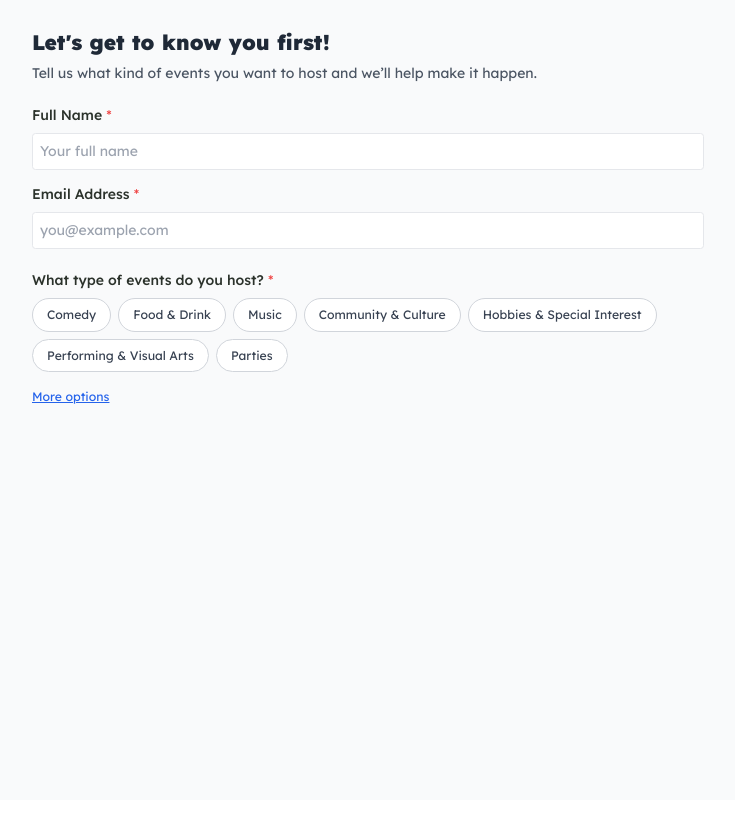
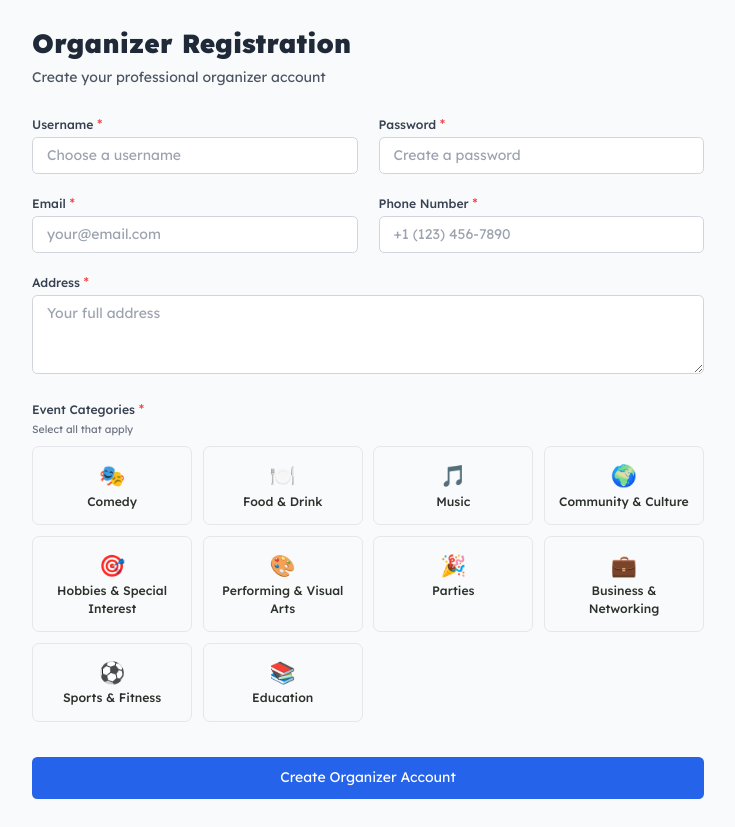
Before and after one commit to Pramodya690/event-management-system, a React (Vite) app: page /signup/organizer in a window 1280 px wide. Shown: the whole page, without its empty margins (272-1007 px from the left). Before the commit the page ends 800 px from the top, so only its background shows below. Built offline with nearby package versions, Linux system fonts and the light colour scheme.

Commit message:
Change signup organizer page

```diff
--- a/src/pages/Signup/SignupOrganizer.jsx
+++ b/src/pages/Signup/SignupOrganizer.jsx
@@ -2,31 +2,40 @@ import { useState } from 'react';
 import { useNavigate } from 'react-router-dom';
 
 const SignUpOrganizer = () => {
-  const [name, setName] = useState('');
+  const [username, setUsername] = useState('');
+  const [password, setPassword] = useState('');
+  const [selectedCategories, setSelectedCategories] = useState([]);
   const [email, setEmail] = useState('');
-  const [selected, setSelected] = useState([]);
-  const [showMoreOptions, setShowMoreOptions] = useState(false);
-  const [numEvents, setNumEvents] = useState('');
-  const [eventSize, setEventSize] = useState('');
-  const [goal, setGoal] = useState('');
+  const [phone, setPhone] = useState('');
+  const [address, setAddress] = useState('');
   const navigate = useNavigate();
 
-  const eventTypes = [
-    'Comedy', 'Food & Drink', 'Music', 'Community & Culture',
-    'Hobbies & Special Interest', 'Performing & Visual Arts', 'Parties',
+  const categories = [
+    { id: 'comedy', name: 'Comedy', icon: '🎭' },
+    { id: 'food-drink', name: 'Food & Drink', icon: '🍽️' },
+    { id: 'music', name: 'Music', icon: '🎵' },
+    { id: 'community', name: 'Community & Culture', icon: '🌍' },
+    { id: 'hobbies', name: 'Hobbies & Special Interest', icon: '🎯' },
+    { id: 'arts', name: 'Performing & Visual Arts', icon: '🎨' },
+    { id: 'parties', name: 'Parties', icon: '🎉' },
+    { id: 'business', name: 'Business & Networking', icon: '💼' },
+    { id: 'sports', name: 'Sports & Fitness', icon: '⚽' },
+    { id: 'education', name: 'Education', icon: '📚' },
   ];
 
-
-  const handleSelect = (type) => {
-    setSelected((prev) =>
-      prev.includes(type) ? prev.filter((t) => t !== type) : [...prev, type]
+  const toggleCategory = (categoryId) => {
+    setSelectedCategories(prev =>
+      prev.includes(categoryId)
+        ? prev.filter(id => id !== categoryId)
+        : [...prev, categoryId]
     );
   };
 
-  const handleNext = () => {
-    if (name && email && selected.length > 0 && numEvents && eventSize && goal) {
+  const handleSubmit = (e) => {
+    e.preventDefault();
+    if (username && password && selectedCategories.length > 0 && email && phone && address) {
       navigate('/organizer-profile', {
-        state: { name, email, selected, numEvents, eventSize, goal }
+        state: { username, password, categories: selectedCategories, email, phone, address }
       });
     } else {
       alert('Please fill all required fields.');
@@ -35,167 +44,127 @@ const SignUpOrganizer = () => {
 
   return (
     <div className="min-h-screen bg-gray-50 flex flex-col px-4 py-8">
-      <div className="max-w-3xl mx-auto">
-        <h1 className="text-2xl font-bold mb-2 text-gray-800">Let's get to know you first!</h1>
-        <p className="text-gray-600 mb-6">
-          Tell us what kind of events you want to host and we’ll help make it happen.
-        </p>
+      <div className="max-w-3xl mx-auto w-full">
+        <div className="mb-8">
+          <h1 className="text-3xl font-bold text-gray-800 mb-2">Organizer Registration</h1>
+          <p className="text-gray-600">Create your professional organizer account</p>
+        </div>
 
-        {/* Name */}
-        <label className="block font-medium mb-2">
-          Full Name <span className="text-red-500">*</span>
+        <form onSubmit={handleSubmit} className="space-y-6">
+          <div className="grid md:grid-cols-2 gap-6">
+            {/* Username */}
+            <div>
+              <label className="block text-sm font-medium text-gray-700 mb-1">
+                Username <span className="text-red-500">*</span>
               </label>
               <input
                 type="text"
-          className="w-full p-2 mb-4 border rounded"
-          placeholder="Your full name"
-          value={name}
-          onChange={(e) => setName(e.target.value)}
+                className="w-full px-4 py-2 border border-gray-300 rounded-md focus:ring-blue-500 focus:border-blue-500"
+                placeholder="Choose a username"
+                value={username}
+                onChange={(e) => setUsername(e.target.value)}
                 required
               />
+            </div>
 
+            {/* Password */}
+            <div>
+              <label className="block text-sm font-medium text-gray-700 mb-1">
+                Password <span className="text-red-500">*</span>
+              </label>
+              <input
+                type="password"
+                className="w-full px-4 py-2 border border-gray-300 rounded-md focus:ring-blue-500 focus:border-blue-500"
+                placeholder="Create a password"
+                value={password}
+                onChange={(e) => setPassword(e.target.value)}
+                required
+              />
+            </div>
+          </div>
+
+          <div className="grid md:grid-cols-2 gap-6">
             {/* Email */}
-        <label className="block font-medium mb-2">
-          Email Address <span className="text-red-500">*</span>
+            <div>
+              <label className="block text-sm font-medium text-gray-700 mb-1">
+                Email <span className="text-red-500">*</span>
               </label>
               <input
                 type="email"
-          className="w-full p-2 mb-6 border rounded"
-          placeholder="you@example.com"
+                className="w-full px-4 py-2 border border-gray-300 rounded-md focus:ring-blue-500 focus:border-blue-500"
+                placeholder="your@email.com"
                 value={email}
                 onChange={(e) => setEmail(e.target.value)}
                 required
               />
+            </div>
 
-        {/* Event Types */}
-        <label className="block font-medium mb-2">
-          What type of events do you host? <span className="text-red-500">*</span>
+            {/* Phone */}
+            <div>
+              <label className="block text-sm font-medium text-gray-700 mb-1">
+                Phone Number <span className="text-red-500">*</span>
               </label>
-        <div className="flex flex-wrap gap-2 mb-4">
-          {eventTypes.map((type) => (
+              <input
+                type="tel"
+                className="w-full px-4 py-2 border border-gray-300 rounded-md focus:ring-blue-500 focus:border-blue-500"
+                placeholder="+1 (123) 456-7890"
+                value={phone}
+                onChange={(e) => setPhone(e.target.value)}
+                required
+              />
+            </div>
+          </div>
+
+          {/* Address */}
+          <div>
+            <label className="block text-sm font-medium text-gray-700 mb-1">
+              Address <span className="text-red-500">*</span>
+            </label>
+            <textarea
+              className="w-full px-4 py-2 border border-gray-300 rounded-md focus:ring-blue-500 focus:border-blue-500"
+              placeholder="Your full address"
+              rows="3"
+              value={address}
+              onChange={(e) => setAddress(e.target.value)}
+              required
+            />
+          </div>
+
+          {/* Categories */}
+          <div>
+            <label className="block text-sm font-medium text-gray-700 mb-3">
+              Event Categories <span className="text-red-500">*</span>
+              <span className="block text-xs text-gray-500 mt-1">Select all that apply</span>
+            </label>
+            <div className="grid grid-cols-2 sm:grid-cols-3 md:grid-cols-4 gap-3">
+              {categories.map((category) => (
                 <button
-              key={type}
-              onClick={() => handleSelect(type)}
-              className={`px-4 py-2 rounded-full border text-sm ${
-                selected.includes(type)
-                  ? 'bg-blue-600 text-white border-blue-600'
-                  : 'bg-white text-gray-700 border-gray-300 hover:bg-gray-100'
+                  key={category.id}
+                  type="button"
+                  onClick={() => toggleCategory(category.id)}
+                  className={`flex flex-col items-center p-4 border rounded-lg transition-all ${
+                    selectedCategories.includes(category.id)
+                      ? 'border-blue-500 bg-blue-50 text-blue-700'
+                      : 'border-gray-200 hover:border-gray-300 hover:bg-gray-50'
                   }`}
                 >
-              {type}
+                  <span className="text-2xl mb-1">{category.icon}</span>
+                  <span className="text-sm font-medium">{category.name}</span>
                 </button>
               ))}
             </div>
-
-        <button
-          onClick={() => setShowMoreOptions(!showMoreOptions)}
-          className="text-blue-600 text-sm underline mb-6"
-        >
-          {showMoreOptions ? 'Hide options' : 'More options'}
-        </button>
-
-        {/* Step 1 */}
-        {selected.length > 0 && (
-          <div className="mb-6 space-y-4">
-            <label className="block font-medium">
-              How many events do you plan to organize in the next year?{' '}
-              <span className="text-red-500">*</span>
-            </label>
-            <select
-              className="w-full p-2 border rounded"
-              value={numEvents}
-              onChange={(e) => setNumEvents(e.target.value)}
-              required
-            >
-              <option value="">Number of events</option>
-              <option value="1-3">1–3</option>
-              <option value="4-10">4–10</option>
-              <option value="11+">11 or more</option>
-            </select>
-
-            <label className="inline-flex items-center gap-2 mt-2">
-              <input type="checkbox" className="accent-blue-600" />
-              <span>My events are part of a recurring series</span>
-            </label>
-          </div>
-        )}
-
-        {/* Step 2 */}
-        {numEvents && (
-          <div className="mb-6 space-y-6">
-            <div>
-              <label className="block font-medium mb-1">
-                On average, how big are your events? <span className="text-red-500">*</span>
-              </label>
-              <select
-                className="w-full p-2 border rounded"
-                value={eventSize}
-                onChange={(e) => setEventSize(e.target.value)}
-                required
-              >
-                <option value="">Number of people</option>
-                <option value="100">Up to 100 people</option>
-                <option value="500">100–500 people</option>
-                <option value="1000">500–1,000 people</option>
-                <option value="1000+">1,000+ people</option>
-              </select>
           </div>
 
-            <div>
-              <label className="block font-medium mb-2">
-                What matters most to you? <span className="text-red-500">*</span>
-              </label>
-              <div className="grid md:grid-cols-3 gap-4">
-                {[
-                  {
-                    value: 'easy',
-                    label: 'Something budget-friendly and easy to use',
-                  },
-                  {
-                    value: 'reach',
-                    label: 'To reach more people and keep them coming back',
-                  },
-                  {
-                    value: 'tools',
-                    label: 'More customer support and tools for professional event organizers',
-                  },
-                ].map(({ value, label }) => (
-                  <label
-                    key={value}
-                    className={`p-4 border rounded cursor-pointer ${
-                      goal === value
-                        ? 'border-blue-600 bg-blue-50'
-                        : 'hover:border-gray-400'
-                    }`}
+          {/* Submit Button */}
+          <div className="pt-4">
+            <button
+              type="submit"
+              className="w-full bg-blue-600 text-white py-3 px-4 rounded-md hover:bg-blue-700 transition-colors focus:outline-none focus:ring-2 focus:ring-blue-500 focus:ring-offset-2"
             >
-                    <input
-                      type="radio"
-                      name="goal"
-                      value={value}
-                      className="mr-2"
-                      checked={goal === value}
-                      onChange={(e) => setGoal(e.target.value)}
-                    />
-                    <span>{label}</span>
-                  </label>
-                ))}
-              </div>
-            </div>
-          </div>
-        )}
-
-        {/* Next Button */}
-        {(goal && name && email) && (
-          <div className="mt-6 text-center">
-            <button
-              onClick={handleNext}
-              disabled={!goal || !name || !email}
-              className="bg-blue-600 text-white px-6 py-3 rounded hover:bg-blue-700 transition"
-            >
-              Next
+              Create Organizer Account
             </button>
           </div>
-        )}
+        </form>
       </div>
     </div>
   );
```
Lines whose indentation alone changed are shown as unchanged.
